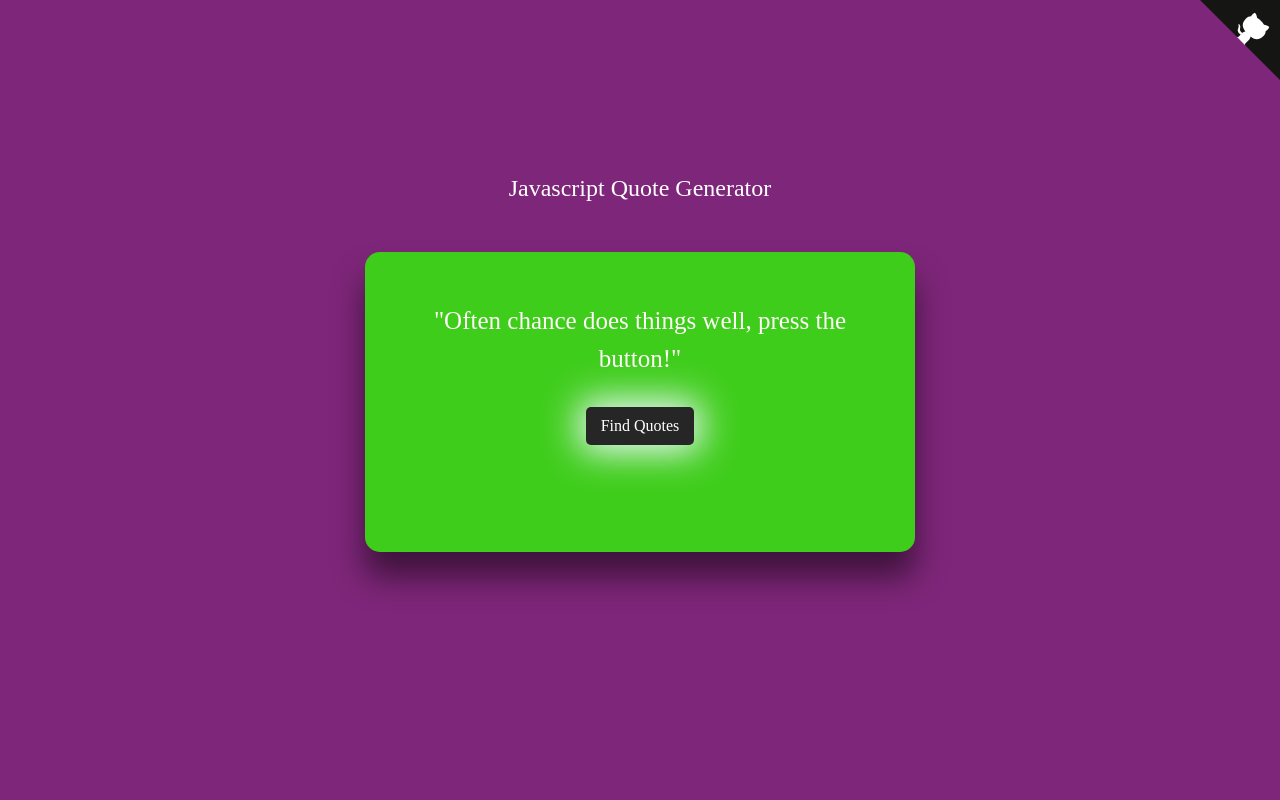
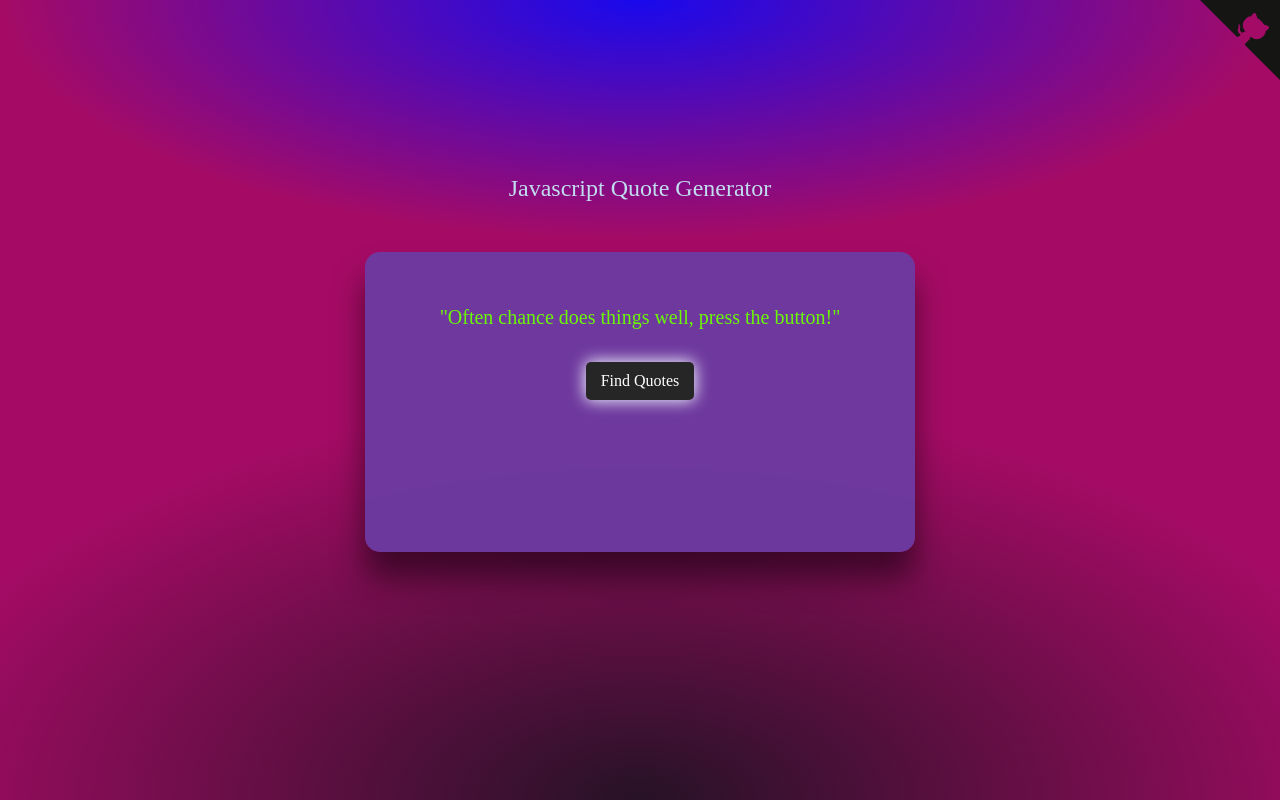
Before and after one commit to franckdun/Random-quote-cards, a plain HTML site: page index.html in a window 1280 px wide. Drawn offline with Linux system fonts and the light colour scheme.

Commit message:
nouvelle version

```diff
--- a/index.html
+++ b/index.html
@@ -13,7 +13,8 @@
 
         <a href="https://github.com/franckdun/Random-quote-cards" class="github-corner"
             aria-label="View source on GitHub"><svg width="80" height="80" viewBox="0 0 250 250"
-                style="fill:#151513; color:#fff; position: absolute; top: 0; border: 0; right: 0;" aria-hidden="true">
+                style="fill:#151513; color:#a30b67; position: absolute; top: 0; border: 0; right: 0;"
+                aria-hidden="true">
                 <path d="M0,0 L115,115 L130,115 L142,142 L250,250 L250,0 Z"></path>
                 <path
                     d="M128.3,109.0 C113.8,99.7 119.0,89.6 119.0,89.6 C122.0,82.7 120.5,78.6 120.5,78.6 C119.2,72.0 123.4,76.3 123.4,76.3 C127.3,80.9 125.5,87.3 125.5,87.3 C122.9,97.6 130.6,101.9 134.4,103.2"
--- a/style.css
+++ b/style.css
@@ -9,7 +9,10 @@ body {
     display: flex;
     justify-content: center;
     align-items: center;
-    background-color: #7e2679;
+    /* background-color: #7e2679; */
+    background-image:
+        radial-gradient(50% 30% ellipse at center top, #1909ed 0%, rgba(0, 0, 0, 0) 100%),
+        radial-gradient(60% 50% ellipse at center bottom, #261226 0%, #a50b65 100%);
     height: 100vh;
 }
 
@@ -25,22 +28,22 @@ body {
 
 .header h2 {
     font-weight: 400;
-    color: #fff;
+    color: rgb(193, 221, 239);
 }
 
 .main-content {
     width: 100%;
     height: 300px;
     padding: 50px 40px;
-    background-color: #2dff01c4;
+    background-color: #6d3aa1f7;
     border-radius: 15px;
     box-shadow: 0 25px 31px 0 rgba(0, 0, 0, 0.5);
 }
 
 .text-area {
     text-align: center;
-    font-size: 25px;
-    color: #fef8f8;
+    font-size: 20px;
+    color: #6bf806;
     line-height: 1.5;
 
 }
@@ -52,7 +55,8 @@ body {
 .main-content .writer {
     text-transform: uppercase;
     letter-spacing: 5px;
-    color: red;
+    color: rgb(255, 0, 195);
+    font-weight: bold;
     text-align: center;
     margin-top: 20px;
     font-size: 25px;
@@ -76,7 +80,7 @@ body {
     outline: none;
     padding: 10px 15px;
 
-    box-shadow: 0px 0px 36px 7px aliceblue;
+    box-shadow: 0px 0px 16px 1px aliceblue;
 }
 
 .button-area button:active {
```
Also changed, not shown: img/readme2.PNG (added).
